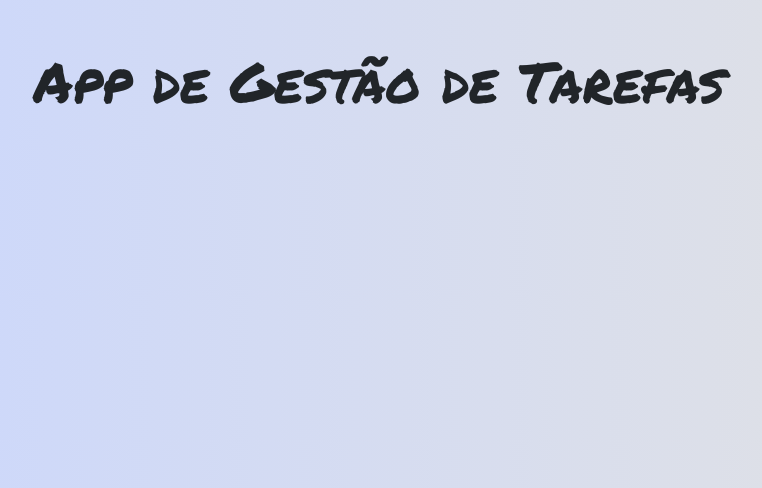
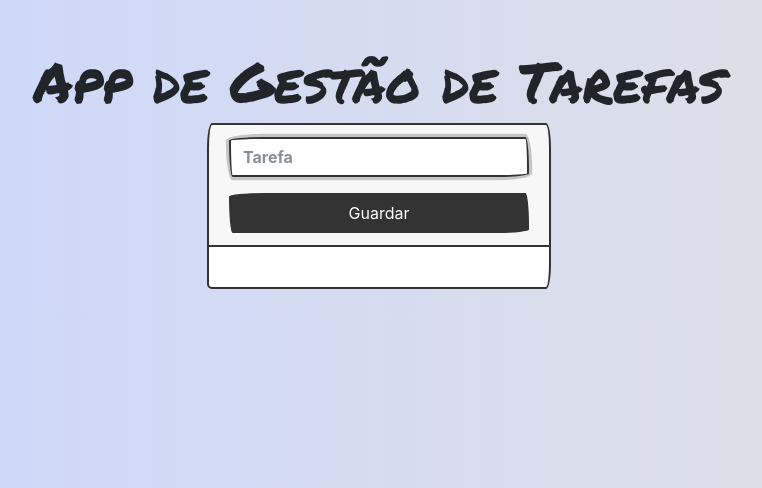
Before and after one commit to MP-C/OnlineGames, a Flask app: page / in a window 1280 px wide. Shown: the top 488 px of the page, without its empty margins (261-1023 px from the left). Run offline with Flask 3, Linux system fonts and the light colour scheme; some web fonts are replaced.

Commit message:
Tokyo_project_py

```diff
--- a/Python/Projeto_Python_List/app.py
+++ b/Python/Projeto_Python_List/app.py
@@ -5,11 +5,21 @@ from flask_sqlalchemy import SQLAlchemy
 app = Flask(__name__) # Em app encontra-se o nosso servidor web de Flask
 
 # Caminho correto para: C:\...\GestordeTarefas\database\tarefas.db
-app.config['SQLALCHEMY_DATABASE_URI'] = 'sqlite:////database/tarefas.db'
+app.config['SQLALCHEMY_DATABASE_URI'] = 'sqlite:///../database/tarefas.db'
 app.config['SQLALCHEMY_TRACK_MODIFICATIONS'] = False
 
 # 2. INICIALIZAÇÃO DO BANCO DE DADOS
 db = SQLAlchemy(app) # Cursor para a base de dados SQLite
+
+class Tarefa(db.Model):
+    __tablename__ = "tarefas"
+    id = db.Column(db.Integer, primary_key=True) # Identificador único de cada tarefa (não pode haver duas tarefas com o mesmo id, por isso é primary key)
+    conteúdo = db.Column(db.String(200)) # Conteúdo da tarefa, um texto de máximo 200 caracteres
+    feita = db.Column(db.Boolean) # Booleano que indica se uma tarefa foi feita ou não
+
+# CORREÇÃO CRÍTICA: Criar as tabelas dentro do contexto da aplicação
+with app.app_context():
+    db.create_all() # Criação das tabelas se elas ainda não existirem
 
 # 3. ROTAS DO SERVIDOR
 @app.route('/', methods=['GET'])
--- a/Python/Projeto_Python_List/templates/index.html
+++ b/Python/Projeto_Python_List/templates/index.html
@@ -10,10 +10,25 @@
     <link href="https://fonts.googleapis.com/css2?family=Permanent+Marker&display=swap" rel="stylesheet"> <!-- Google Fonts -->
 </head>
 <body>
-    <main>
-        <main class="container p-4">
-            <h1 class="display-4 text-center mt-4 titulo">App de Gestão de Tarefas</h1>
-        </main>
+    <main class="container p-4">
+        <h1 class="display-4 text-center mt-4 titulo">App de Gestão de Tarefas</h1>
+        <div class="row">
+            <div class="col-md-4 offset-md-4 my-auto"> <!--Este div vai ocupar 4 colunas do espaço (centrado)-->
+                <div class="card"> <!--Criação do objeto card-->
+                    <div class="card-header">
+                        <form action=""> <!-- Separamos o input do botão colocando o input neste form-group para que os elementos não estejam colados e haja separação entre eles -->
+                            <div class="form-group">
+                                <input type="text" name="conteúdo_tarefa" placeholder="Tarefa" class="form-control" autofocus> <!-- name="conteúdo_tarefa" ajuda para rotas -->
+                            </div>
+                            <button type="submit" class="btn btn-primary btn-block"> <!-- btn-block faz com que o botão ocupe toda a largura -->
+                                Guardar
+                            </button>
+                        </form>
+                    </div>
+                    <div class="card-body"></div>
+                </div>
+            </div>
+        </div>
     </main>
 </body>
 </html>
```
Also changed, not shown: Python/Projeto_Python_List/database/tarefas.db.
